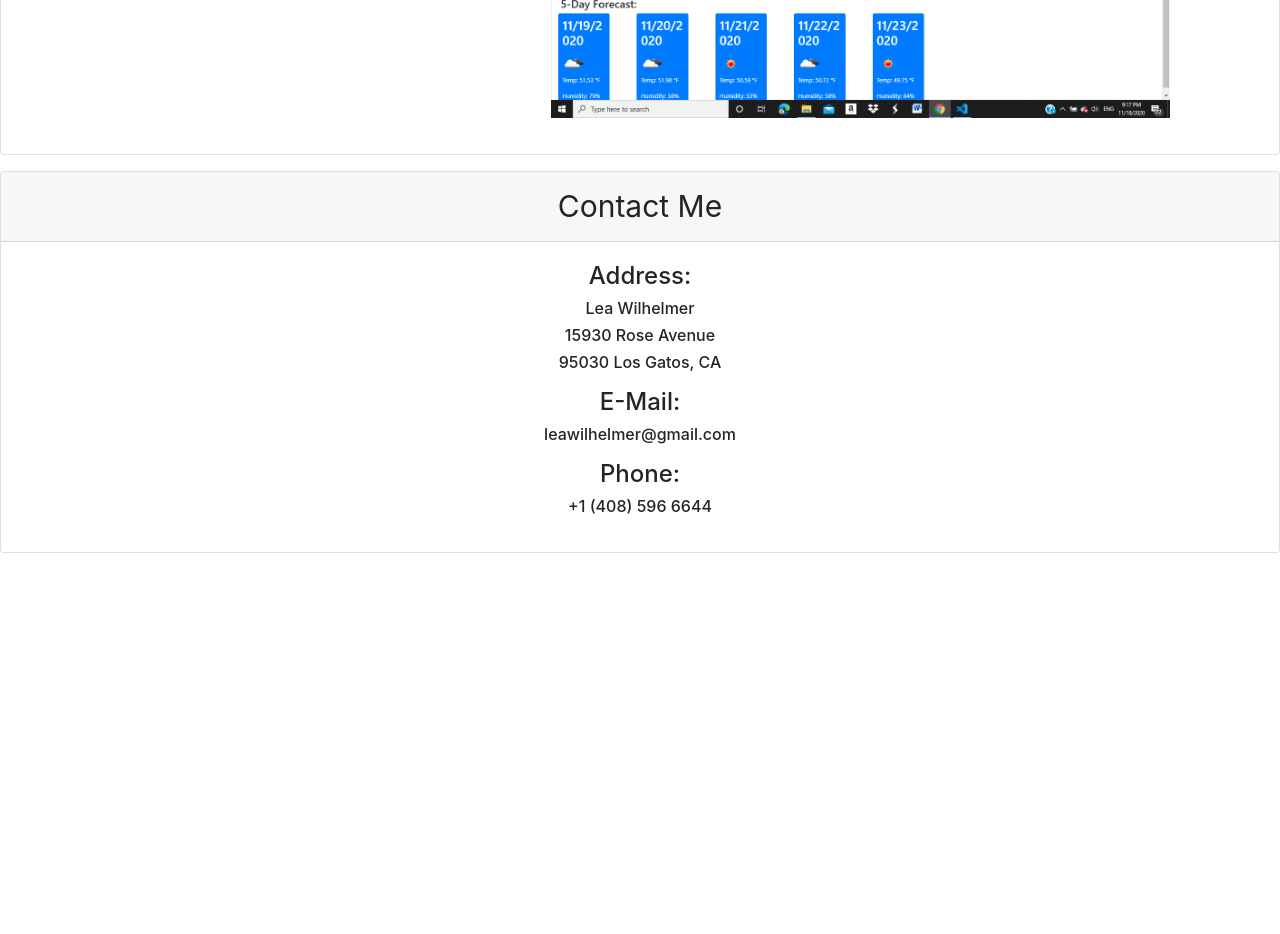
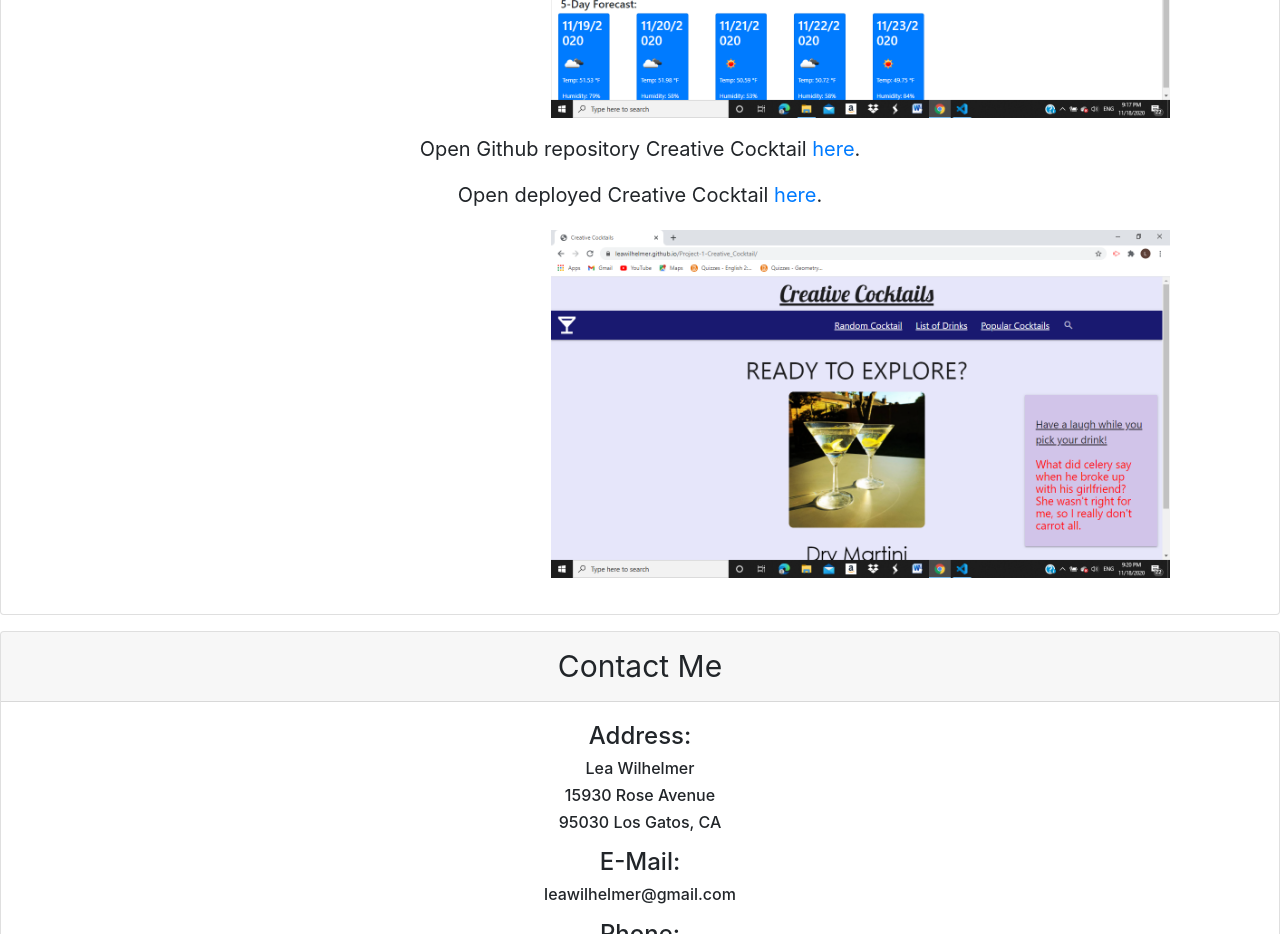
Before and after one commit to leawilhelmer/HW-7-Updated-Portfolio, a plain HTML site: page index.html in a window 1280 px wide. Shown: the part 1760-2694 px from the top of the page. Before the commit the page ends 2329 px from the top, so only its background shows below. Drawn offline with nearby package versions, Linux system fonts and the light colour scheme.

Commit message:
added third project

```diff
--- a/index.html
+++ b/index.html
@@ -95,6 +95,16 @@
                 </p>
               </blockquote>
 
+              <blockquote class="blockquote mb-0">
+                <p>
+                  <p>Open Github repository Creative Cocktail <a href="https://github.com/leawilhelmer/Project-1-Creative_Cocktail.git">here</a>.</p>
+
+                  <p>Open deployed Creative Cocktail <a href="https://leawilhelmer.github.io/Project-1-Creative_Cocktail/">here</a>.</p>
+
+                  <img class="center" src="Screenshot (19).png" alt="Creative Cocktail">
+                </p>
+              </blockquote>
+
             </div>
           </div>
         </p>
```
Also changed, not shown: Screenshot (19).png (added).
